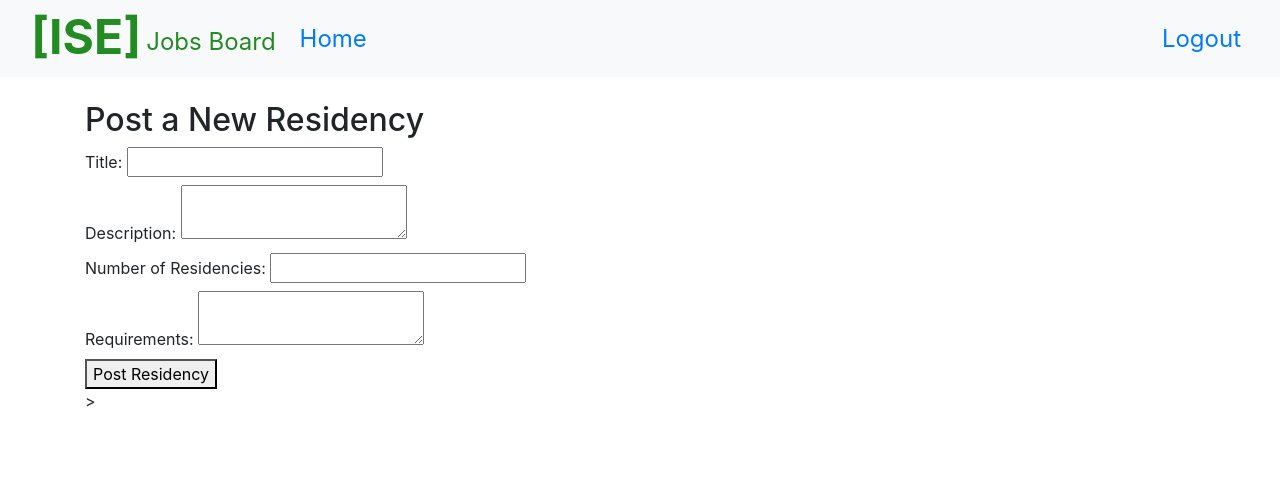
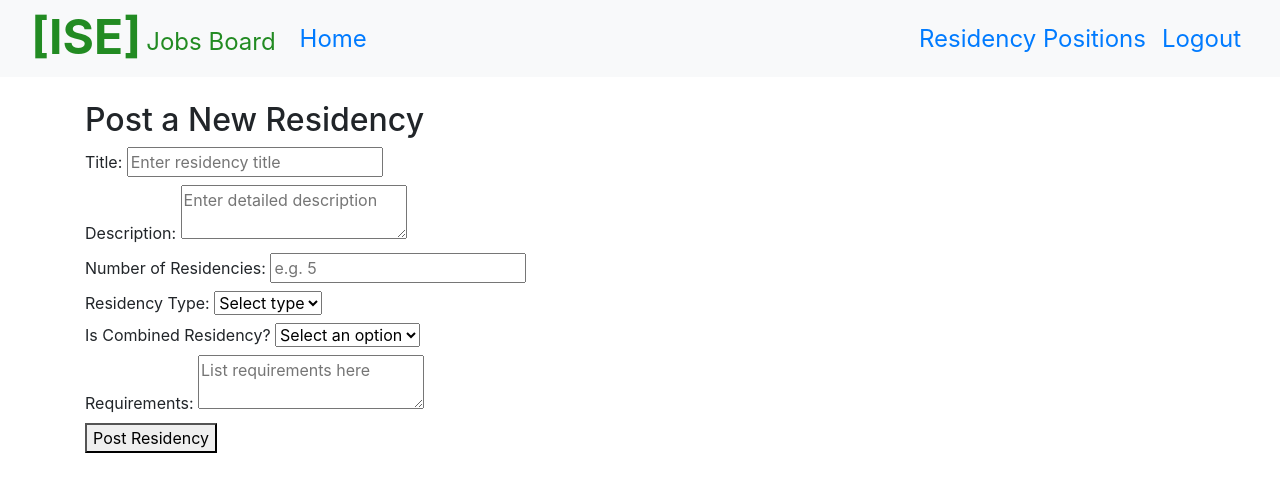
Before and after one commit to SyedFahimRahman/B4Epic, a Flask app: template templates/add_residency.html in a window 1280 px wide. Shown: the top 492 px of the page. Run offline with Flask 3, Linux system fonts and the light colour scheme; the template is opened without the code that fills it, so the values that code supplies are empty; a user stored in the database is signed in.

Commit message:
trying to fix issues

```diff
--- a/app.py
+++ b/app.py
@@ -197,12 +197,19 @@ def add_residency():
         title = request.form.get("title")
         description = request.form.get("description")
         num_of_residencies = request.form.get("num_of_residencies")
+        residency_type = request.form.get("residency_type")  # new dropdown value
+        is_combined_str = request.form.get("is_combined")  # expects "true" or "false" string
+
+        # Convert is_combined to boolean
+        is_combined = True if is_combined_str == "true" else False
 
         new_position = ResidencyPosition(
             title=title,
             description=description,
             num_of_residencies=num_of_residencies,
-            company_id=company.id  # ✅ LINK IT PROPERLY
+            residency=residency_type,  # storing the dropdown choice
+            is_combined=is_combined,
+            company_id=company.id
         )
         db.session.add(new_position)
         db.session.commit()
@@ -210,6 +217,21 @@ def add_residency():
         return redirect(url_for("add_residency"))
 
     return render_template("add_residency.html", company_name=company.name)
+@app.route("/residencies")
+def list_residencies():
+    residencies = ResidencyPosition.query.all()
+    residency_info = []
+    for r in residencies:
+        company = Company.query.get(r.company_id)
+        residency_info.append({
+            "title": r.title,
+            "description": r.description,
+            "num_of_residencies": r.num_of_residencies,
+            "residency_type": r.residency,
+            "is_combined": r.is_combined,
+            "company_name": company.name if company else "Unknown Company"
+        })
+    return render_template("residency_list.html", residencies=residency_info)
 
 if __name__ == "__main__":
     app.run(debug=True)
--- a/models.py
+++ b/models.py
@@ -8,6 +8,8 @@ class User(db.Model):
     role = db.Column(db.String(20))
     created_at = db.Column(db.DateTime)
     is_approved = db.Column(db.Boolean, default=False)
+    company_id = db.Column(db.Integer, db.ForeignKey('company.id'), nullable=True)
+    company = db.relationship('Company', backref='users')
 
 class Address(db.Model):
     id = db.Column(db.Integer, primary_key=True)
@@ -68,11 +70,12 @@ class Ranking(db.Model):
 class ResidencyPosition(db.Model):
     id = db.Column(db.Integer, primary_key=True)
     company_id = db.Column(db.Integer, db.ForeignKey('company.id'))
-    year = db.Column(db.Integer)
+    residency = db.Column(db.Text)
     num_of_residencies = db.Column(db.Integer)
     title = db.Column(db.String(100))  # <-- Add this line
     description = db.Column(db.Text)
     is_combined = db.Column(db.Boolean, default=False)
+    company = db.relationship('Company', backref='residency_positions')
 
 class CompanyAssignment(db.Model):
     id = db.Column(db.Integer, primary_key=True)
--- a/templates/add_residency.html
+++ b/templates/add_residency.html
@@ -1,19 +1,46 @@
-<!-- filepath: app/templates/add_residency.html -->
-
 {% extends "base.html" %}
-
 
 {% block content %}
 <h2>Post a New Residency</h2>
-    <form method="post">
-    <label>Title: <input type="text" name="title" required></label><br>
-    <label>Description: <textarea name="description" required></textarea></label><br>
-    <label>Number of Residencies: <input type="number" name="num_of_residencies" required></label><br>
-    <label>Requirements: <textarea name="requirements"></textarea></label><br>
-    <button type="submit">Post Residency</button>
+<form method="post">
+  <label>Title:
+    <input type="text" name="title" placeholder="Enter residency title" required>
+  </label><br>
+
+  <label>Description:
+    <textarea name="description" placeholder="Enter detailed description" required></textarea>
+  </label><br>
+
+  <label>Number of Residencies:
+    <input type="number" name="num_of_residencies" min="1" placeholder="e.g. 5" required>
+  </label><br>
+
+  <label>Residency Type:
+    <select name="residency_type" required>
+      <option value="" disabled selected>Select type</option>
+      <option value="Type1">Type 1</option>
+      <option value="Type2">Type 2</option>
+      <option value="Type3">Type 3</option>
+      <option value="Type4">Type 4</option>
+      <option value="Type5">Type 5</option>
+    </select>
+  </label><br>
+
+  <label>Is Combined Residency?
+    <select name="is_combined" required>
+      <option value="" disabled selected>Select an option</option>
+      <option value="true">Yes</option>
+      <option value="false">No</option>
+    </select>
+  </label><br>
+
+  <label>Requirements:
+    <textarea name="requirements" placeholder="List requirements here"></textarea>
+  </label><br>
+
+  <button type="submit">Post Residency</button>
 </form>
->
-</form>
+
 {% with messages = get_flashed_messages() %}
   {% if messages %}
     <ul>
--- a/templates/base.html
+++ b/templates/base.html
@@ -32,8 +32,12 @@
               <a class="nav-link" href="{{ url_for('index') }}" style="font-size: 1.5em;">Home</a>
             </li>
           </ul>
+
           <ul class="navbar-nav ml-auto">
             {% if session.get("email") %}
+              <li class="nav-item">
+                <a class="nav-link" href="{{ url_for('list_residencies') }}" style="font-size: 1.5em;">Residency Positions</a>
+              </li>
               <li class="nav-item">
                 <a class="nav-link" href="{{ url_for('logout') }}" style="font-size: 1.5em;">Logout</a>
               </li>
```
Also changed, not shown: templates/residency_list.html (added, +23 -0 lines).
